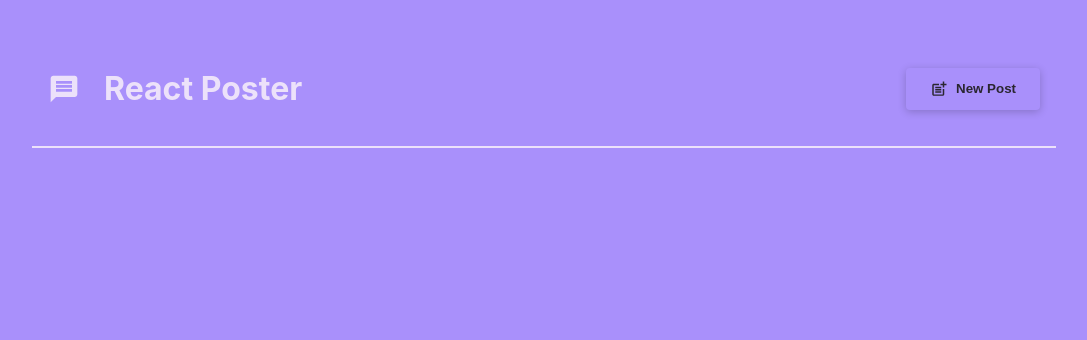
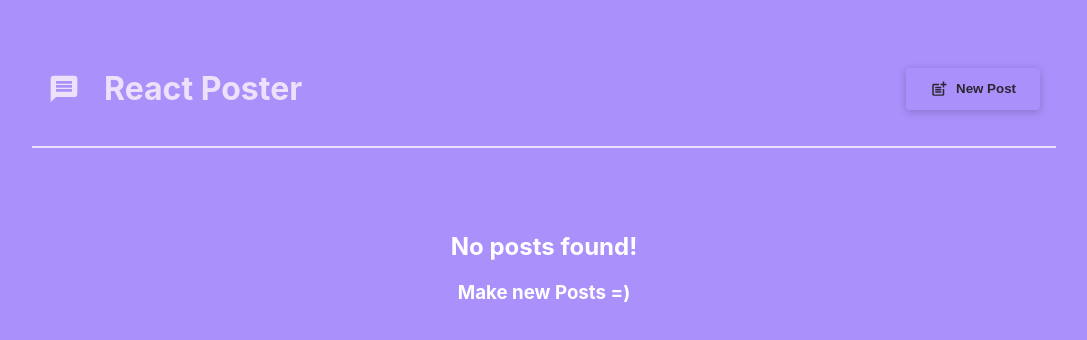
Before and after one commit to guiizis/nextJS, a React (Create React App) app in the folder react-raw/my-react-app/: page / in a window 1280 px wide. Shown: the top 340 px of the page, without its empty margins (96-1183 px from the left). Built offline with nearby package versions, Linux system fonts and the light colour scheme.

Commit message:
add friendly msg

```diff
--- a/react-raw/my-react-app/src/components/ListPosts/ListPost.js
+++ b/react-raw/my-react-app/src/components/ListPosts/ListPost.js
@@ -27,10 +27,16 @@ export function ListPostComponent() {
         />
       </Modal>
       <ul className={classes.posts}>
-        {posts && posts.map(post => (
+        {posts.length > 0 && posts.map(post => (
           <PostComponent key={post.id} author={post.author} text={post.body} />
         ))}
       </ul>
+      {posts.length === 0 && (
+        <div style={{textAlign: 'center', color:'white'}}>
+          <h2>No posts found!</h2>
+          <h3>Make new Posts =)</h3>
+        </div>
+      )}
     </>
   )
 }
```
